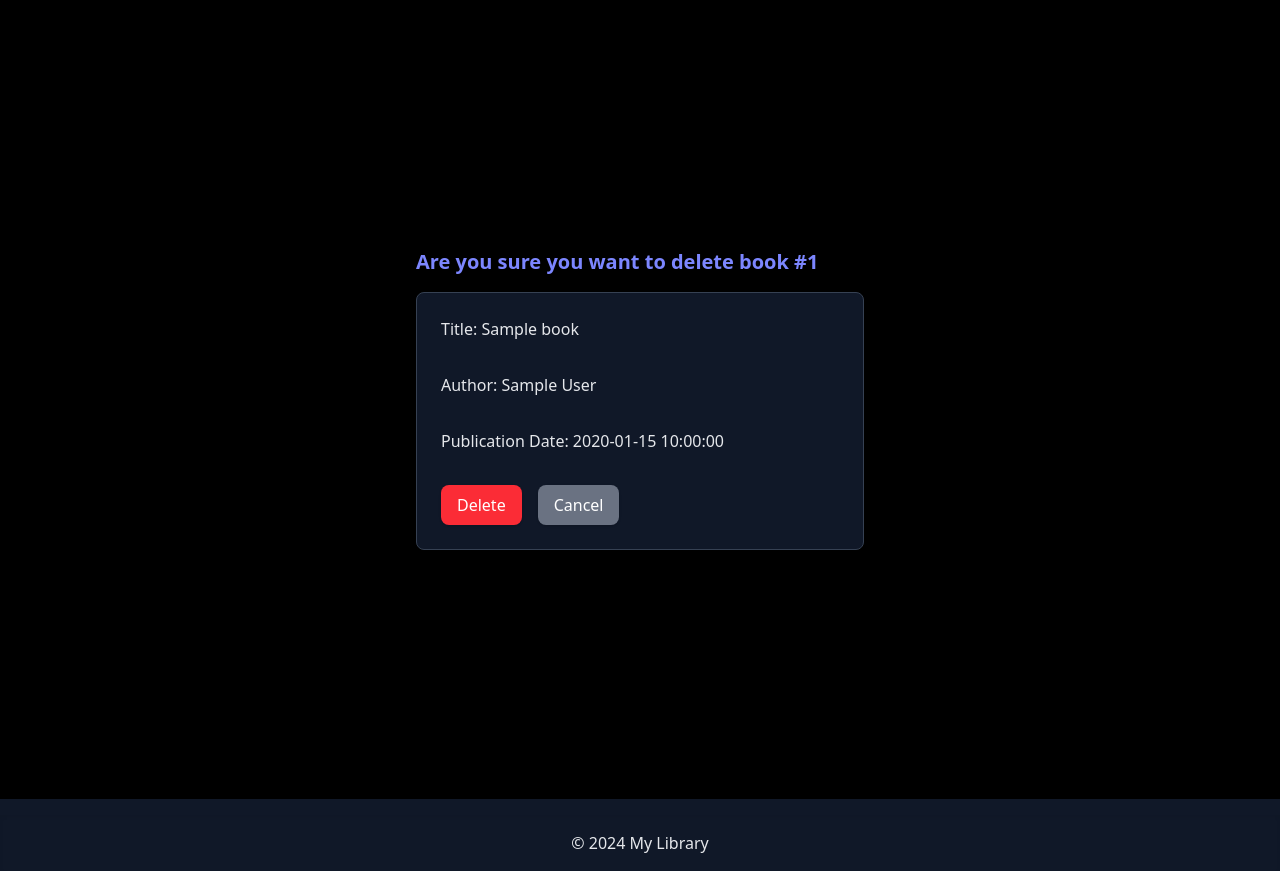
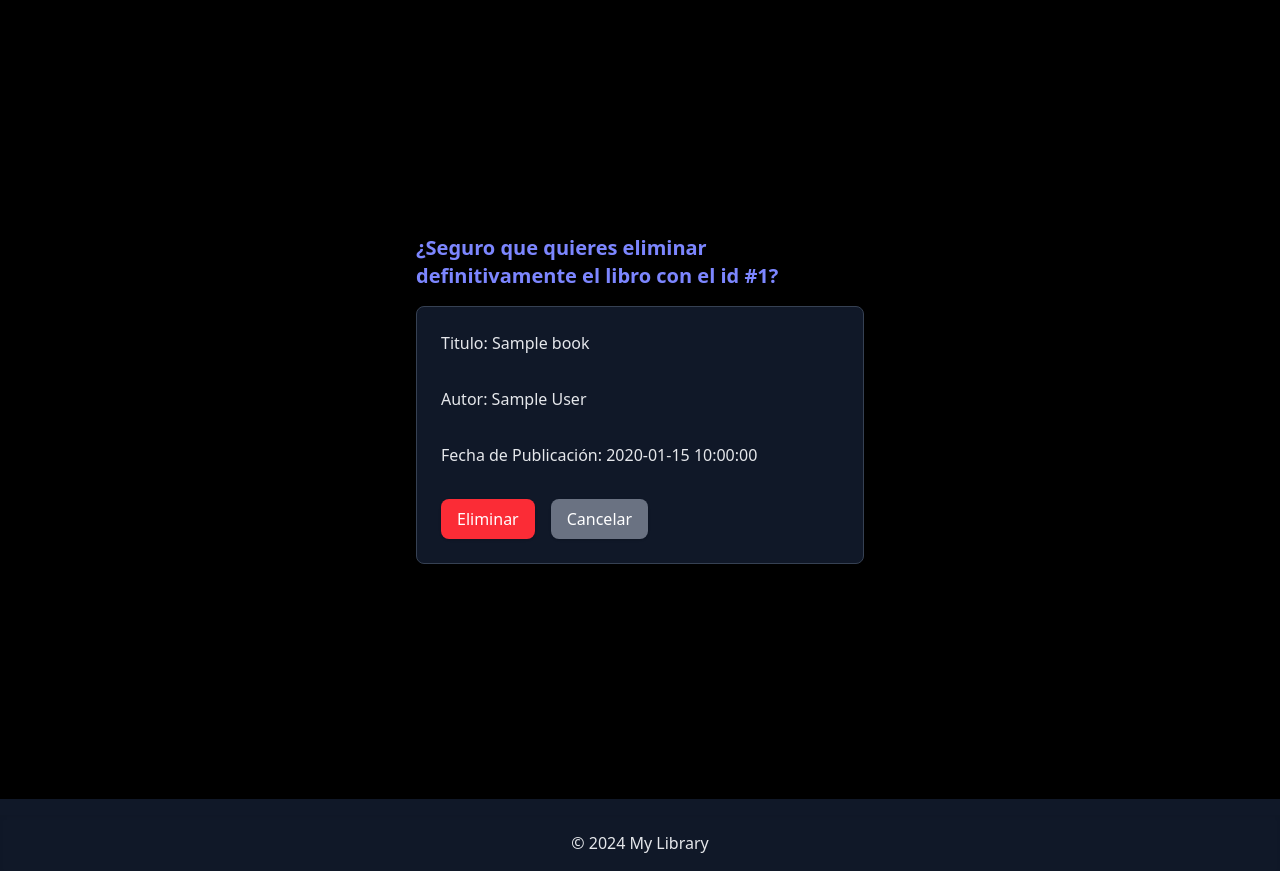
Before and after one commit to JoelGP-06/my_library, a PHP site: template src/views/delete-book.view.php in a window 1280 px wide. Shown: the part 125-996 px from the top of the page. Run offline with PHP 8.4, Linux system fonts and the light colour scheme; the visitor is signed in with stand-in values (Sample User, id 1); the template is opened without the code that fills it: most values are stand-ins (such as "Sample title", 1, 10 or a date in 2020).

Commit message:
last changes

```diff
--- a/src/views/books.view.php
+++ b/src/views/books.view.php
@@ -6,7 +6,7 @@
 ?>
 <main class="min-h-screen bg-black text-gray-200 p-6">
     <h1 class="text-3xl font-bold text-center text-indigo-400 mb-16 mt-10">Lista de Libros</h1>
-    +    <!-- Mostrar los libros como tarjetas -->
+    <!-- Mostrar los libros como tarjetas -->
     <div class="space-y-6 max-w-3xl mx-auto">
         <?php foreach ($books as $book): ?>
             <div class="bg-gray-900 border border-gray-800 rounded-2xl shadow-lg p-6 hover:bg-gray-800 transition">
--- a/src/views/delete-book.view.php
+++ b/src/views/delete-book.view.php
@@ -6,18 +6,18 @@
 ?>
 <main class="flex h-screen bg-black text-gray-200 items-center justify-center p-6">
     <div class="w-full max-w-md">
-        <h4 class="text-xl font-semibold text-indigo-400 mb-4">Are you sure you want to delete book #<?= $book["id"]?></h4>
+        <h4 class="text-xl font-semibold text-indigo-400 mb-4">¿Seguro que quieres eliminar definitivamente el libro con el id #<?= $book["id"]?>?</h4>
         <div class="p-6 border border-gray-700 bg-gray-900 rounded-lg shadow-lg">
             <form action="/eliminate" method="POST" class="flex flex-col gap-4">
                 <input type="hidden" name="id" value="<?= $book['id'] ?>">
-                <p class="mb-4">Title: <?= $book['title'] ?></p>
-                <p class="mb-4">Author: <?= $book['author'] ?></p>
-                <p class="mb-4">Publication Date: <?= $book['publish_date'] ?></p>
+                <p class="mb-4">Titulo: <?= $book['title'] ?></p>
+                <p class="mb-4">Autor: <?= $book['author'] ?></p>
+                <p class="mb-4">Fecha de Publicación: <?= $book['publish_date'] ?></p>
                 <div class="flex gap-4">
-                    <input type="submit" value="Delete"
+                    <input type="submit" value="Eliminar"
                            class="bg-red-500 hover:bg-red-600 text-white px-4 py-2 rounded-lg shadow font-medium cursor-pointer">
                     <a href="/books"
-                       class="bg-gray-500 hover:bg-gray-600 text-white px-4 py-2 rounded-lg shadow font-medium text-center">Cancel</a>
+                       class="bg-gray-500 hover:bg-gray-600 text-white px-4 py-2 rounded-lg shadow font-medium text-center">Cancelar</a>
                 </div>
             </form>
         </div>
```
Also changed, not shown: src/views/full-book.view.php (+8 -7 lines), src/db/db.sqlite.
